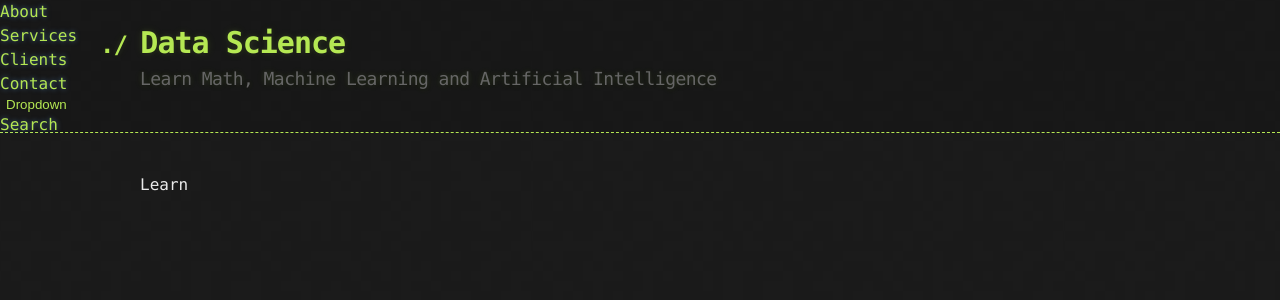
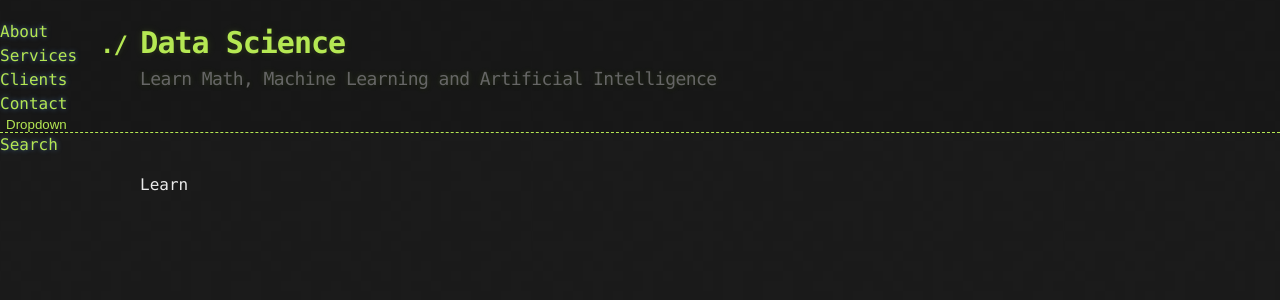
Before and after one commit to bardie/bardie.github.io, a Jekyll site: the page built from README.md, in a window 1280 px wide. Shown: the top 300 px of the page. Built offline with Jekyll 4.4.1, drawn with Linux system fonts in a browser that asks for light colours; our own code applies the rules of GitHub Pages for plain Markdown files.

Commit message:
Update jekyll-theme-hacker.scss

```diff
--- a/_sass/jekyll-theme-hacker.scss
+++ b/_sass/jekyll-theme-hacker.scss
@@ -38,7 +38,7 @@ body {
   width: 10%;
   position: fixed;
   z-index: 1;
-  top: 0;
+  top: 20px;
   left: 0;
   font-size: 16px;
   line-height: 1.5;
```
